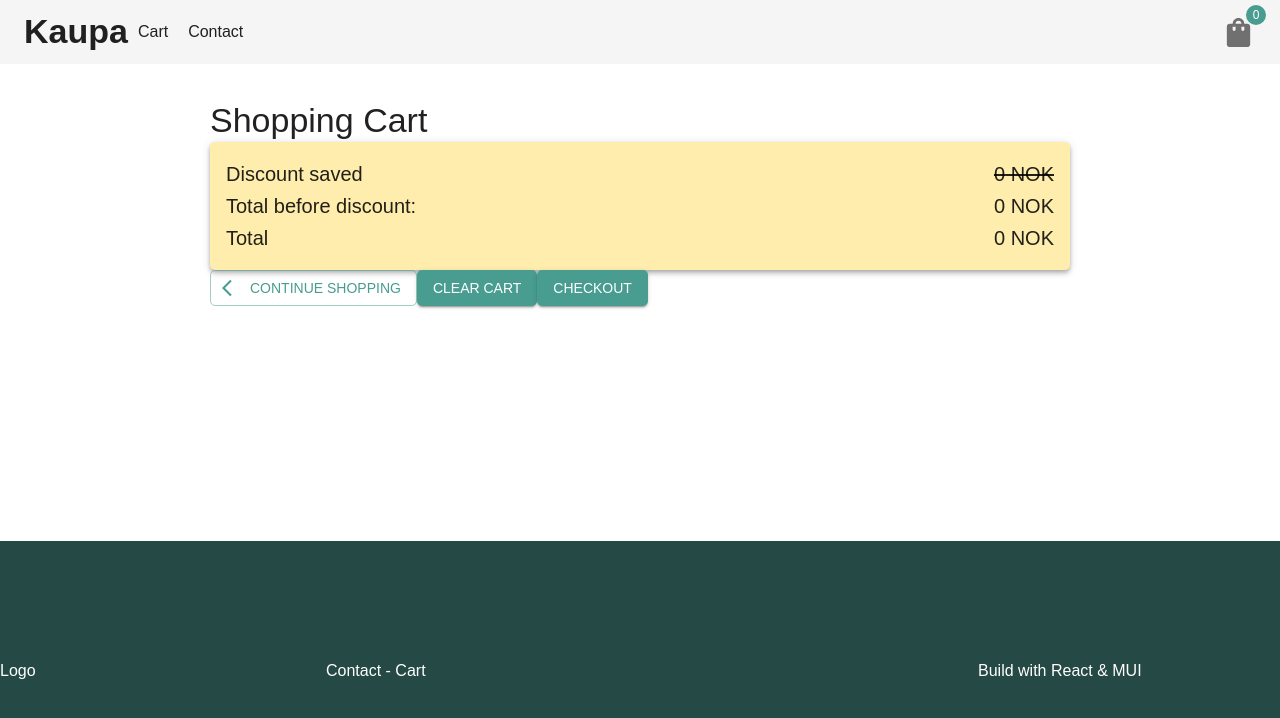
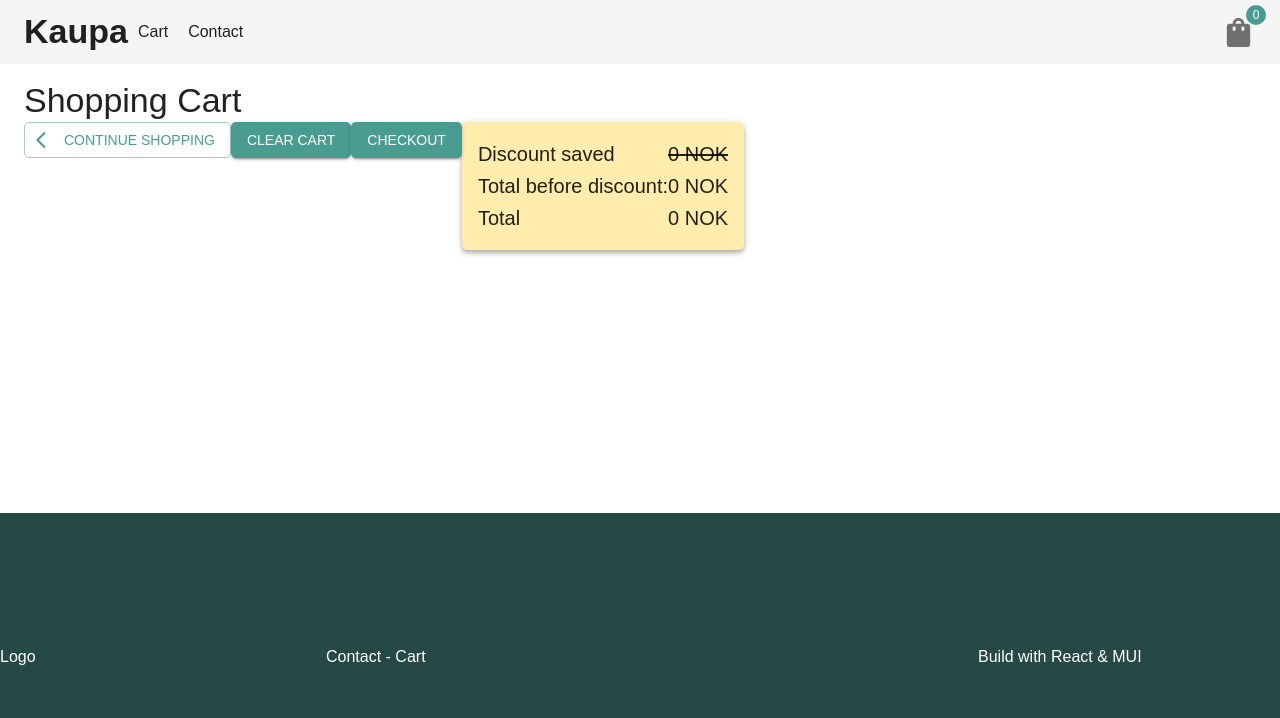
Before and after one commit to mariusrundereim/fed-frameworks-ca-marius, a React (Vite) app: page /cart in a window 1280 px wide. Shown: the top 718 px of the page. Built offline with nearby package versions, Linux system fonts and the light colour scheme.

Commit message:
cart styling

```diff
--- a/src/pages/Cart/index.tsx
+++ b/src/pages/Cart/index.tsx
@@ -7,6 +7,8 @@ import { Link } from "react-router-dom";
 import { Paper } from "@mui/material";
 import { useTheme } from "@mui/material";
 import ArrowBackIosIcon from "@mui/icons-material/ArrowBackIos";
+import { Container } from "@mui/material";
+import { Grid } from "@mui/material";
 function Cart() {
   const theme = useTheme();
   const clearCart = useStore((state) => state.clearCart);
@@ -18,18 +20,35 @@ function Cart() {
   const total = useStore((state) => state.totalPrice)();
   return (
     <>
-      <Box maxWidth="860px" margin="0 auto">
+      <Container maxWidth="xl">
+        <Box>
           <Typography variant="h4">Shopping Cart</Typography>
 
           <Paper elevation={6}>
             {cart.map((item) => {
-            const product = products.find((product) => product.id === item.id);
+              const product = products.find(
+                (product) => product.id === item.id
+              );
               if (product) {
                 return <CartCard key={item.id} item={item} product={product} />;
               }
               return null;
             })}
           </Paper>
+          <Grid container direction={{ sm: "column-reverse", lg: "row" }}>
+            <Box>
+              <Link to="/">
+                <Button variant="outlined" startIcon={<ArrowBackIosIcon />}>
+                  Continue Shopping
+                </Button>
+              </Link>
+              <Button variant="contained" onClick={clearCart}>
+                Clear cart
+              </Button>
+              <Link to="/checkout">
+                <Button variant="contained">Checkout</Button>
+              </Link>
+            </Box>
             <Paper
               elevation={4}
               sx={{
@@ -42,7 +61,10 @@ function Cart() {
                 justifyContent="space-between"
               >
                 <Typography variant="h6">Discount saved</Typography>
-            <Typography variant="h6" sx={{ textDecoration: "line-through" }}>
+                <Typography
+                  variant="h6"
+                  sx={{ textDecoration: "line-through" }}
+                >
                   {discountSaved} NOK
                 </Typography>
               </Stack>
@@ -62,20 +84,9 @@ function Cart() {
                 <Typography variant="h6">{total} NOK</Typography>
               </Stack>
             </Paper>
-        <Box>
-          <Link to="/">
-            <Button variant="outlined" startIcon={<ArrowBackIosIcon />}>
-              Continue Shopping
-            </Button>
-          </Link>
-          <Button variant="contained" onClick={clearCart}>
-            Clear cart
-          </Button>
-          <Link to="/checkout">
-            <Button variant="contained">Checkout</Button>
-          </Link>
+          </Grid>
         </Box>
-      </Box>
+      </Container>
     </>
   );
 }
--- a/src/router/layout/index.tsx
+++ b/src/router/layout/index.tsx
@@ -3,7 +3,7 @@ import { Grid } from "@mui/material";
 import Header from "../../components/layout/Header";
 import Footer from "../../components/layout/Footer";
 function Layout() {
-  const appBarHeight = "100px";
+  const appBarHeight = "80px";
   return (
     <>
       <Grid
```
Lines whose indentation alone changed are shown as unchanged.
